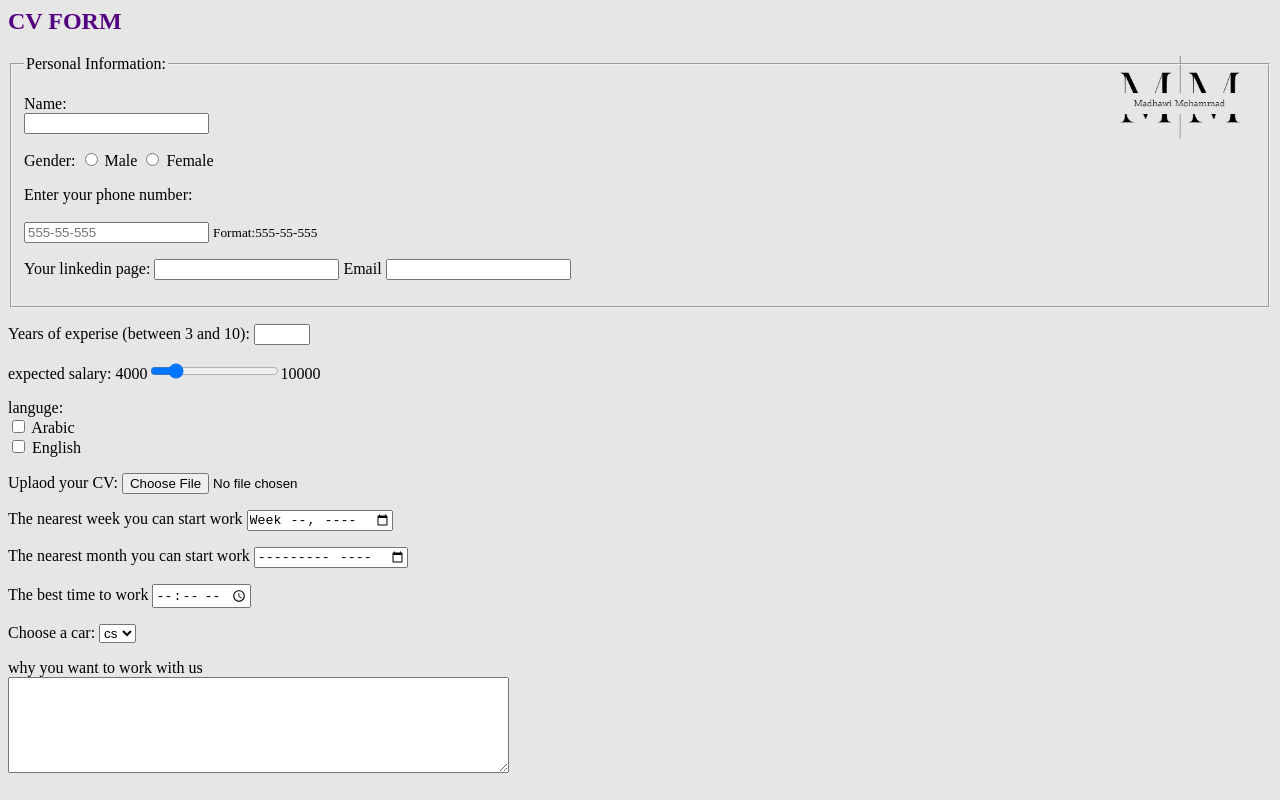
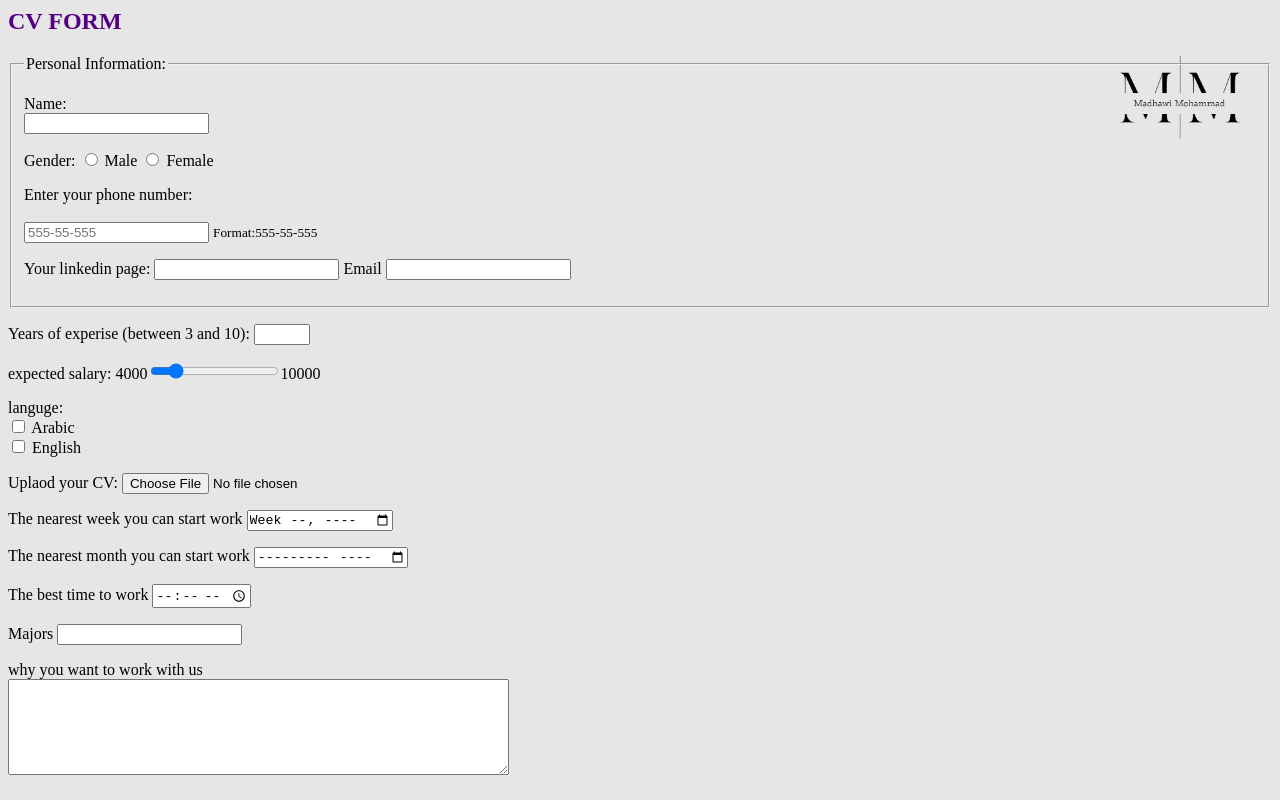
Before and after one commit to madhawi7/madhawi7.github.io, a plain HTML site: page sheet3.html in a window 1280 px wide. Drawn offline with Linux system fonts and the light colour scheme.

Commit message:
Update sheet3.html

```diff
--- a/sheet3.html
+++ b/sheet3.html
@@ -84,14 +84,8 @@
 
         <p>
 
-            <label for="cars">Choose a car:</label>
-
-            <select name="major" id="majors">
-            <option value="cs">cs</option>
-            <option value="it">it</option>
-            <option value="ii">ii</option>
-             <option value="dd">dd</option>
-            </select>
+           <label for="majors">Majors</label>
+            <input id="majors" type="majors">
         </p>
 <p>
 
```
